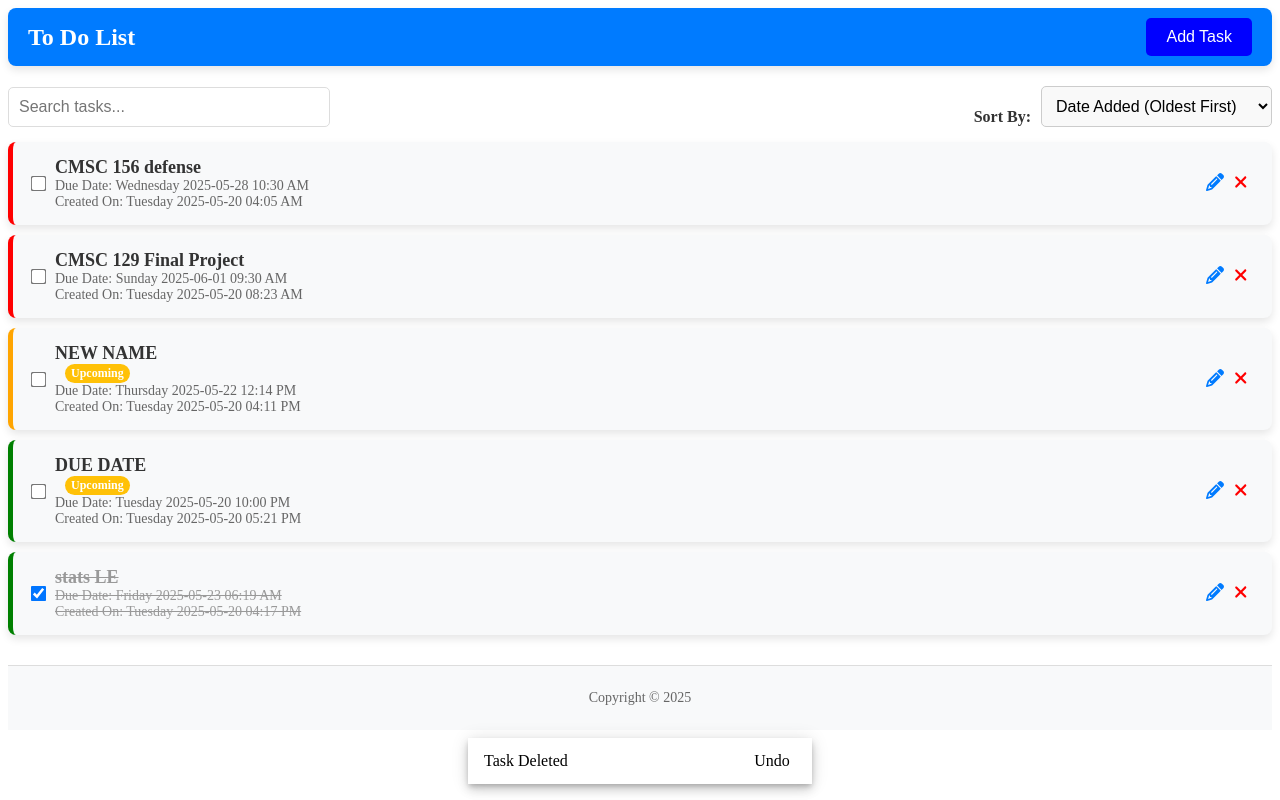
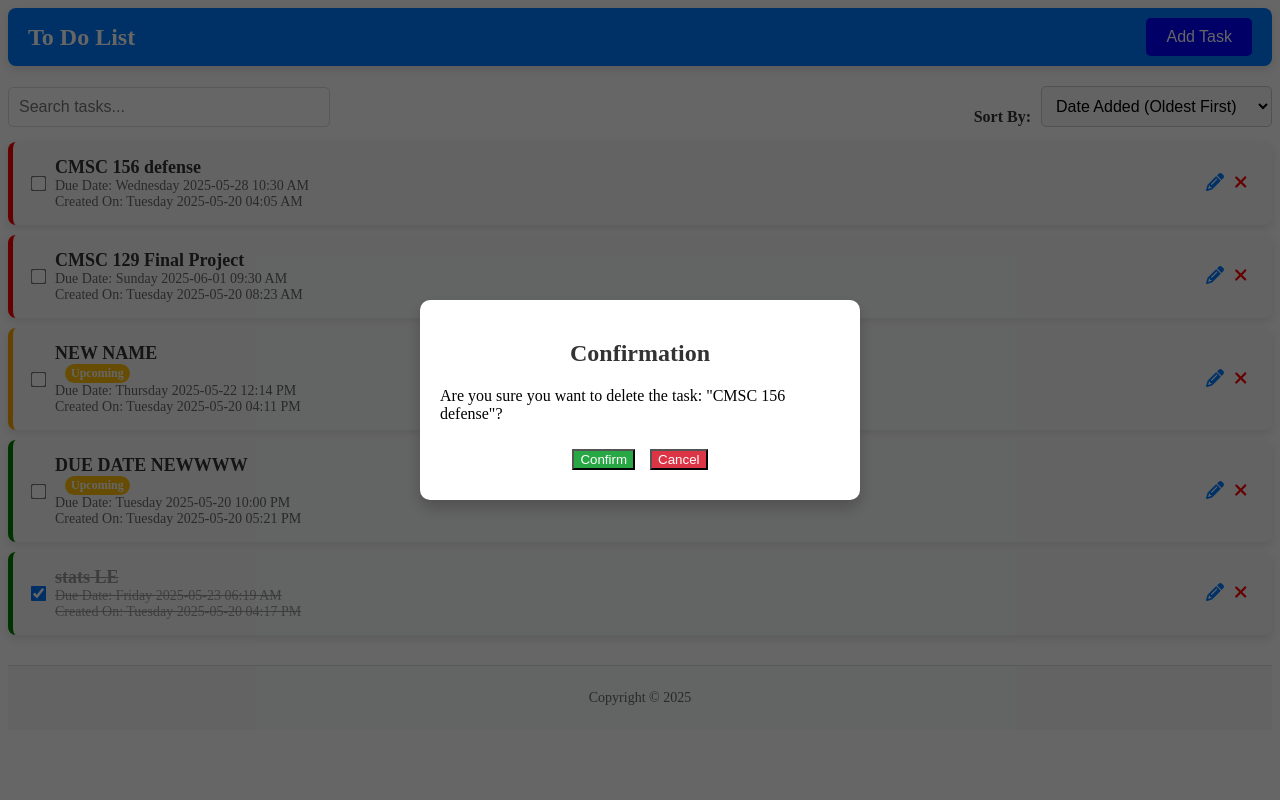
Before and after one commit to detrnobia/cmsc129-lab3-angular-todo, an Angular app: page / in a window 1280 px wide. Both pictures are taken after a click on the element 1240 px from the left and 183 px from the top of the page. Built offline with nearby package versions, Linux system fonts and the light colour scheme; no server answers; data requests are answered from the project's data file.

Commit message:
modified confirmation dialog

```diff
--- a/db.json
+++ b/db.json
@@ -23,17 +23,6 @@
       "done": false
     },
     {
-      "id": "7dbb",
-      "text": "NEW NAME",
-      "day": "2025-05-22 12:14",
-      "priority": "mid",
-      "date": "2025-05-22",
-      "time": "12:14",
-      "dateAdded": "2025-05-20T16:11:21.220Z",
-      "reminder": false,
-      "done": false
-    },
-    {
       "id": "f237",
       "text": "stats LE",
       "day": "2025-05-23 06:19",
@@ -46,7 +35,7 @@
     },
     {
       "id": "a1a1",
-      "text": "DUE DATE",
+      "text": "DUE DATE NEWWWW",
       "day": "2025-05-20 22:00",
       "priority": "low",
       "date": "2025-05-20",
@@ -54,6 +43,17 @@
       "dateAdded": "2025-05-20T17:21:30.118Z",
       "reminder": false,
       "done": false
+    },
+    {
+      "id": "7dbb",
+      "text": "NEW NAME",
+      "day": "2025-05-22 12:14",
+      "priority": "mid",
+      "date": "2025-05-22",
+      "time": "12:14",
+      "dateAdded": "2025-05-20T16:11:21.220Z",
+      "reminder": false,
+      "done": false
     }
   ]
 }
--- a/src/app/component/tasks/tasks.component.css
+++ b/src/app/component/tasks/tasks.component.css
@@ -19,6 +19,13 @@
     box-shadow: 0 8px 16px rgba(0, 0, 0, 0.2);
     position: relative;
     animation: fadeIn 0.3s ease-in-out;
+  }
+
+  .modal-content h2 {
+    margin-bottom: 20px;
+    font-size: 24px;
+    color: #333;
+    text-align: center; /* Center the heading */
   }
 
   .modal-content .close-btn {
@@ -78,6 +85,10 @@ label[for="sort"] {
 
 /* Align search bar and sort dropdown on the same level */
 .search-sort-container {
+  position: sticky;
+  top: 0px;
+  background-color: white;
+  z-index: 1000;
   display: flex;
   justify-content: space-between;
   align-items: center;
@@ -111,3 +122,30 @@ label[for="sort"] {
   border-radius: 5px;
   font-size: 14px;
 }
+
+.confirm-btn {
+  background-color: #28a745; /* Green for confirm */
+  color: white;
+}
+
+.confirm-btn:hover {
+  background-color: #218838;
+}
+
+.cancel-btn {
+  background-color: #dc3545; /* Red for cancel */
+  color: white;
+}
+
+.cancel-btn:hover {
+  background-color: #c82333;
+}
+
+.actions {
+  display: flex;
+  justify-content: center;
+  gap: 15px;
+  border-radius: 5px;
+  border: none;
+  padding: 10px 20px;
+}
--- a/src/app/component/tasks/tasks.component.html
+++ b/src/app/component/tasks/tasks.component.html
@@ -44,4 +44,15 @@
     </app-edit-task>
   </div>
 </div>
+<!-- Confirmation Dialog Modal -->
+<div class="modal-overlay" *ngIf="deletingTask" (click)="cancelDelete()">
+  <div class="modal-content" (click)="$event.stopPropagation()">
+    <h2>Confirmation</h2>
+    <p>Are you sure you want to delete the task: "{{ deletingTask?.text }}"?</p>
+    <div class="actions">
+      <button class="btn confirm-btn" (click)="deleteTask(deletingTask)">Confirm</button>
+      <button class="btn cancel-btn" (click)="cancelDelete()">Cancel</button>
+    </div>
+  </div>
 </div>
+</div>
--- a/src/app/component/tasks/tasks.component.ts
+++ b/src/app/component/tasks/tasks.component.ts
@@ -9,6 +9,7 @@ import { TasksItemComponent } from '../task-item/task-item.component';
 import { AddTaskComponent } from '../add-task/add-task.component';
 import { EditTaskComponent } from '../edit-task/edit-task.component';
 import { MatSnackBar } from '@angular/material/snack-bar';
+
 
 @Component({
   selector: 'app-tasks',
@@ -29,6 +30,7 @@ export class TasksComponent implements OnInit {
   sortBy: string = 'dateAddedAsc';
   showAddTask: boolean = false;
   subscription: Subscription;
+  deletingTask: Task | null = null;
 
   constructor(private taskService: TaskService, private uiService: UiService, private snackBar: MatSnackBar) {
     this.subscription = this.uiService
@@ -67,32 +69,32 @@ export class TasksComponent implements OnInit {
   }
 
   confirmDeleteTask(task: Task): void {
-    if (confirm(`Are you sure you want to delete the task: "${task.text}"?`)) {
-      this.deleteTask(task);
-    }
+    this.deletingTask = task;
+  }
+
+  cancelDelete(): void {
+    this.deletingTask = null;
   }
 
   deleteTask(task: Task): void {
-    const deletedTask = { ...task }; // Keep a copy of the deleted task
-    this.tasks = this.tasks.filter((t) => t.id !== task.id);
+    this.taskService.deleteTask(task).subscribe(() => {
+      this.tasks = this.tasks.filter((t) => t.id !== task.id); // Remove the task from the list
+      this.deletingTask = null; // Close the modal
 
-    // Show the toast notification
-    const snackBarRef = this.snackBar.open('Task Deleted', 'Undo', {
-      duration: 5000, // Toast duration in milliseconds
-      panelClass: ['custom-snackbar'],
-    });
+      // Show a toast notification with an undo option
+      const snackBarRef = this.snackBar.open(
+        `Task "${task.text}" deleted.`,
+        'Undo',
+        { duration: 5000 }
+      );
 
-    // Handle Undo action
-    snackBarRef.onAction().subscribe(() => {
-      this.tasks.push(deletedTask); // Re-add the deleted task
-      this.sortTasks(); // Re-sort the tasks
-    });
-
-    // If Undo is not clicked, delete the task from the server
-    snackBarRef.afterDismissed().subscribe((info: { dismissedByAction: boolean }) => {
-      if (!info.dismissedByAction) {
-        this.taskService.deleteTask(task).subscribe();
-      }
+      snackBarRef.onAction().subscribe(() => {
+        // Undo the deletion
+        this.taskService.addTask(task).subscribe((restoredTask: Task) => {
+          this.tasks.push(restoredTask); // Add the task back to the list
+          this.sortTasks(); // Re-sort the tasks
+        });
+      });
     });
   }
 
```
Also changed, not shown: src/app/component/confirmation-dialog/confirmation-dialog.component.css (deleted, +0 -75 lines), src/app/component/confirmation-dialog/confirmation-dialog.component.html (deleted, +0 -7 lines), src/app/component/confirmation-dialog/confirmation-dialog.component.ts (deleted, +0 -24 lines), 1 other file (tests, documents, lock files or other folders).
